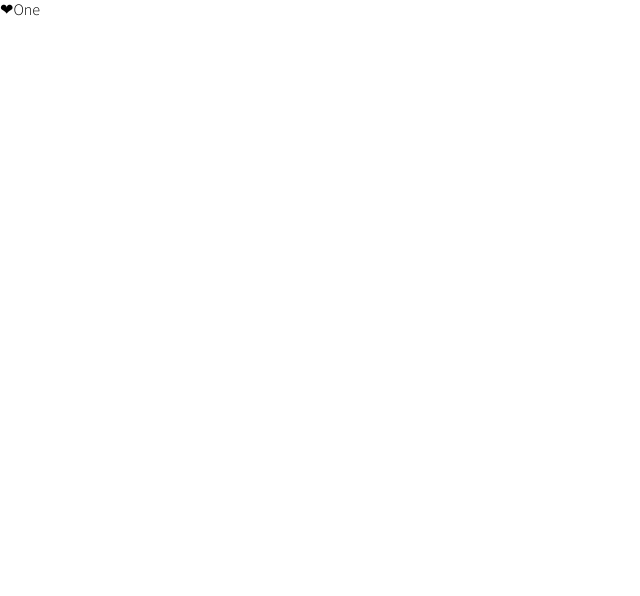
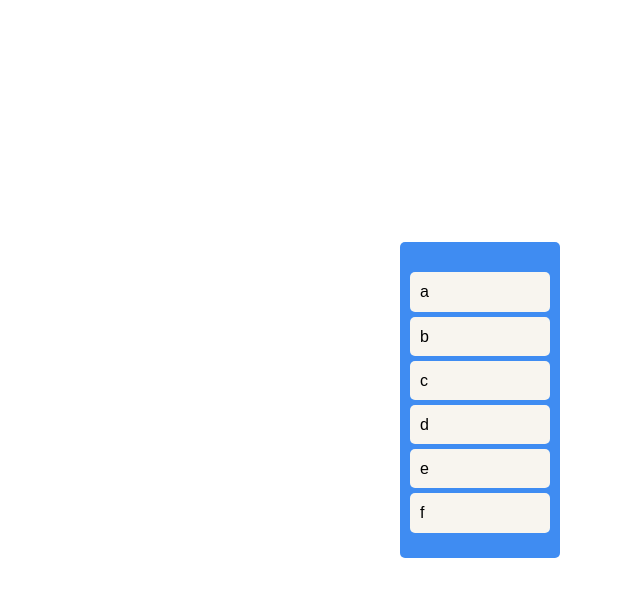
Before and after one commit to userHWSeo/react-TrelloClone, a React (Create React App) app: page / in a window 1280 px wide. Shown: the top 596 px of the page, without its empty margins (0-640 px from the left). Built offline with nearby package versions, Linux system fonts and the light colour scheme.

Commit message:
0505 update
learn onDragEnd props, React.memo

```diff
--- a/src/App.tsx
+++ b/src/App.tsx
@@ -1,24 +1,66 @@
-import { DragDropContext, Draggable, Droppable } from "react-beautiful-dnd";
+import {
+  DragDropContext,
+  Draggable,
+  Droppable,
+  DropResult,
+} from "react-beautiful-dnd";
+import { useRecoilState } from "recoil";
+import { toDoState } from "./atoms";
+import styled from "styled-components";
+import DragabbleCard from "./Components/DraggableCard";
+
+const Wrapper = styled.div`
+  display: flex;
+  max-width: 480px;
+  width: 100%;
+  margin: 0 auto;
+  justify-content: center;
+  align-items: center;
+  height: 100vh;
+`;
+
+const Boards = styled.div`
+  display: grid;
+  width: 100%;
+  grid-template-columns: repeat(3, 1fr);
+`;
+
+const Board = styled.div`
+  border-radius: 5px;
+  padding: 20px 10px;
+  padding-top: 30px;
+  background-color: #3f8cf2;
+  min-height: 200px;
+`;
 
 function App() {
-  const onDragEnd = () => {};
+  const [toDos, setToDos] = useRecoilState(toDoState);
+  const onDragEnd = ({ draggableId, destination, source }: DropResult) => {
+    if (!destination) return;
+    setToDos((oldToDos) => {
+      const toDosCopy = [...oldToDos];
+      toDosCopy.splice(source.index, 1);
+      toDosCopy.splice(destination?.index, 0, draggableId);
+      return toDosCopy;
+    });
+  };
   return (
     <DragDropContext onDragEnd={onDragEnd}>
       <div>
-        <Droppable droppableId="one">
-          {(magic) => (
-            <ul ref={magic.innerRef} {...magic.droppableProps}>
-              <Draggable draggableId="first" index={0}>
-                {(magic) => (
-                  <li ref={magic.innerRef} {...magic.draggableProps}>
-                    <span {...magic.dragHandleProps}>❤</span>
-                    One
-                  </li>
-                )}
-              </Draggable>
-            </ul>
-          )}
-        </Droppable>
+        <Wrapper>
+          <Boards>
+            <Droppable droppableId="one">
+              {(magic) => (
+                <Board ref={magic.innerRef} {...magic.droppableProps}>
+                  {toDos.map((toDo, index) => (
+                    <DragabbleCard key={toDo} index={index} toDo={toDo} />
+                  ))}
+                  {magic.placeholder}
+                </Board>
+              )}
+            </Droppable>
+          </Boards>
+        </Wrapper>
       </div>
     </DragDropContext>
   );
--- /dev/null
+++ b/src/Components/DraggableCard.tsx
@@ -0,0 +1,32 @@
+import { Draggable } from "react-beautiful-dnd";
+import styled from "styled-components";
+import React from "react";
+
+const Card = styled.div`
+  border-radius: 5px;
+  margin-bottom: 5px;
+  padding: 10px 10px;
+  background-color: #f8f5ef;
+`;
+
+interface IDraggableCardProps {
+  toDo: string;
+  index: number;
+}
+function DraggableCard({ toDo, index }: IDraggableCardProps) {
+  return (
+    <Draggable key={toDo} draggableId={toDo} index={index}>
+      {(magic) => (
+        <Card
+          ref={magic.innerRef}
+          {...magic.draggableProps}
+          {...magic.dragHandleProps}
+        >
+          {toDo}
+        </Card>
+      )}
+    </Draggable>
+  );
+}
+
+export default React.memo(DraggableCard);
--- a/src/atoms.tsx
+++ b/src/atoms.tsx
@@ -1,18 +1,6 @@
 import { atom, selector } from "recoil";
 
-export const minuteState = atom({
-  key: "minutes",
-  default: 0,
+export const toDoState = atom({
+  key: "toDos",
+  default: ["a", "b", "c", "d", "e", "f"],
 });
-
-export const hourSelector = selector<number>({
-  key: "hours",
-  get: ({ get }) => {
-    const minutes = get(minuteState);
-    return minutes / 60;
-  },
-  set: ({ set }, newValue) => {
-    const minutes = Number(newValue) * 60;
-    set(minuteState, minutes);
-  },
-});
```
Also changed, not shown: 1 other file (tests, documents, lock files or other folders).
